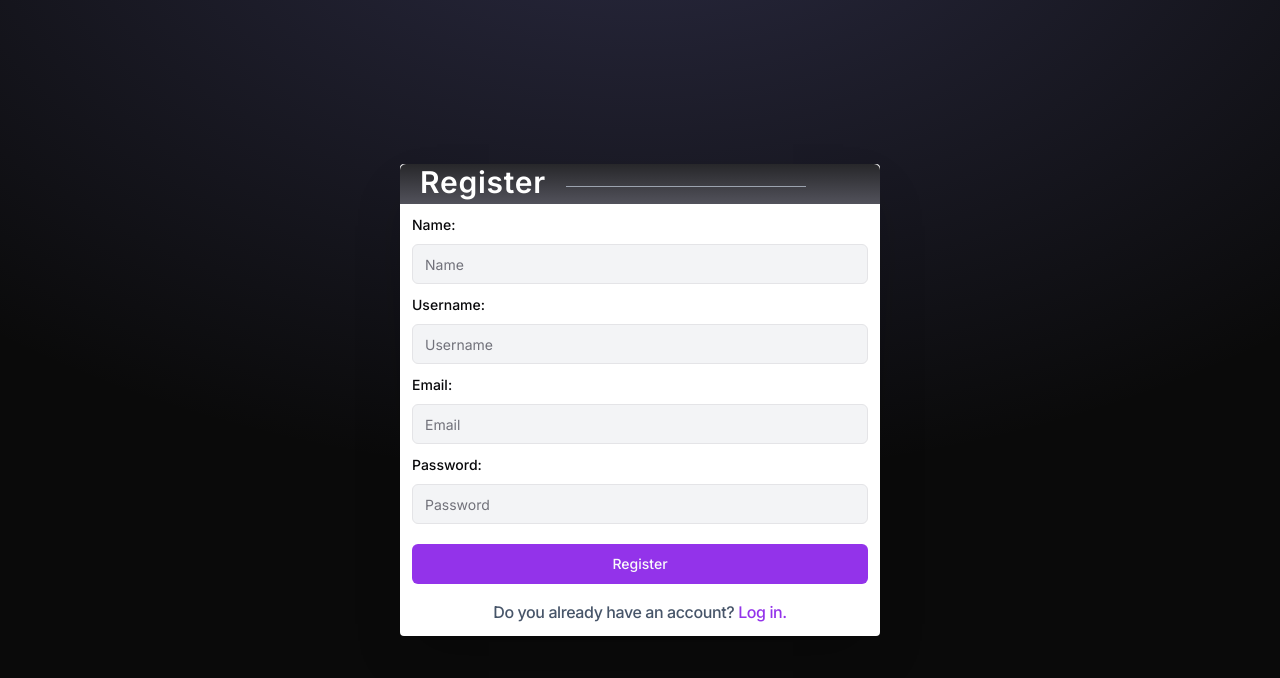
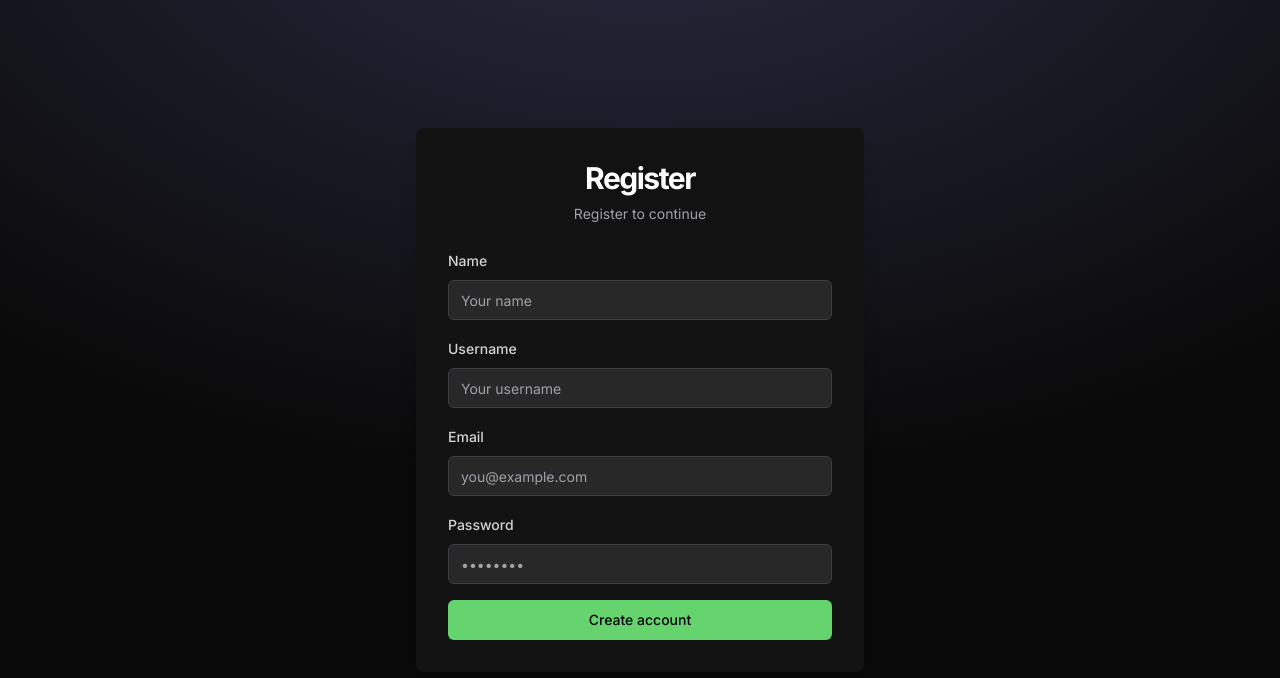
Before and after one commit to x1vaan/Contacts-App-Next, a Next.js app: page /register in a window 1280 px wide. Shown: the top 678 px of the page. Built offline with nearby package versions, Linux system fonts and the light colour scheme; no server answers.

Commit message:
change auth UI

```diff
--- a/app/(auth)/layout.tsx
+++ b/app/(auth)/layout.tsx
@@ -3,9 +3,7 @@ import { ReactNode } from "react";
 export default function AuthLayout({ children }: { children: ReactNode }) {
   return (
     <section className="w-full h-full justify-center items-center flex absolute">
-      <article className="w-[85%] xl:w-[30rem] md:w-[30rem] sm:w-[30rem] h-auto bg-white shadow-2xl flex flex-col items-center rounded">
-        {children}
-      </article>
+      {children}
     </section>
   );
 }
--- a/app/(auth)/register/page.tsx
+++ b/app/(auth)/register/page.tsx
@@ -1,13 +1,5 @@
 import RegisterForm from "@/app/_components/form/RegisterForm";
 
 export default function Register() {
-  return (
-    <>
-      <div className="w-full bg-gradient-to-b from-zinc-800 to-zinc-600 rounded-t-md flex justify-start items-center h-[10%]">
-        <h1 className="text-3xl ml-5 mb-1 tracking-wide text-white font-semibold">Register</h1>
-        <span className="block w-[50%] border-b border-gray-400 ml-5 mt-1"></span>
-      </div>
-      <RegisterForm />
-    </>
-  );
+  return <RegisterForm />;
 }
--- a/app/_components/form/LoginForm.tsx
+++ b/app/_components/form/LoginForm.tsx
@@ -13,25 +13,23 @@ import { zodResolver } from "@hookform/resolvers/zod";
 import { useForm } from "react-hook-form";
 import Link from "next/link";
 import * as z from "zod";
-// import { useMutation } from "@tanstack/react-query";
 import { toast } from "sonner";
 import { useRouter } from "next/navigation";
-// import { login } from "@/app/_actions/ContactsActions";
 import { signIn } from "next-auth/react";
 import { useState } from "react";
 import { Loader2 } from "lucide-react";
 
 const formSchema = z.object({
-  email: z.string().email({ message: "Email must be a validate email." }),
+  email: z.string().email({ message: "El email debe ser válido." }),
   password: z
     .string()
-    .min(4, { message: "Password must be at least 4 characters." })
-    .max(20, { message: "Password must not be over 20 characters." }),
+    .min(4, { message: "La contraseña debe tener al menos 4 caracteres." })
+    .max(20, { message: "La contraseña no debe tener más de 20 caracteres." }),
 });
 
 export default function LoginForm() {
   const router = useRouter();
-  const [pending, setPending] = useState(false);
+  const [isLoading, setIsLoading] = useState(false);
   const form = useForm<z.infer<typeof formSchema>>({
     resolver: zodResolver(formSchema),
     defaultValues: {
@@ -40,59 +38,52 @@ export default function LoginForm() {
     },
   });
 
-  // const { mutate, isSuccess, isPending } = useMutation({
-  //   mutationFn: login,
-  //   onSuccess: (data: any) => {
-  //     if (data.statusCode === 401) return toast.error(data.message);
-  //     toast.success("User registered.");
-  //     router.push("/home");
-  //   },
-  //   onError: (data) => {
-  //     toast.error(data.message);
-  //   },
-  // });
-
   const submitLogin = async (values: z.infer<typeof formSchema>) => {
-    // mutate(values);
-
     try {
-      setPending(true);
+      setIsLoading(true);
       const result = await signIn("credentials", {
         email: values.email,
         password: values.password,
         redirect: false,
       });
       if (result?.status === 401) {
-        toast.error("Login failed, try again.");
-        setPending(false)
+        toast.error("Inicio de sesión fallido, intente de nuevo.");
       } else {
-        toast.success("User logged.");
-        router.push('/home')
+        toast.success("Usuario conectado.");
+        router.push("/home");
       }
-
     } catch (error: any) {
-      setPending(false);
       toast.error(error.message);
+    } finally {
+      setIsLoading(false);
     }
   };
 
   return (
+    <div className="relative h-full w-full sm:h-auto sm:max-w-md p-8 space-y-6 bg-[#121212] rounded-lg shadow-xl">
+      <div className="space-y-2 text-center">
+        <h1 className="text-3xl font-bold tracking-tighter text-white">
+          Login
+        </h1>
+        <p className="text-sm text-zinc-400">Login to continue</p>
+      </div>
       <Form {...form}>
-      <div className="w-[95%] h-full mt-2 flex flex-col justify-start items-center relative">
-        <form
-          onSubmit={form.handleSubmit(submitLogin)}
-          className="w-full flex flex-col items-center gap-2"
-        >
+        <form onSubmit={form.handleSubmit(submitLogin)} className="space-y-4">
           <FormField
             control={form.control}
             name="email"
             render={({ field }) => (
-              <FormItem className="w-full">
-                <FormLabel>Email:</FormLabel>
+              <FormItem>
+                <FormLabel className="text-zinc-300">Email</FormLabel>
                 <FormControl>
-                  <Input type="email" placeholder="Email" {...field} />
+                  <Input
+                    type="email"
+                    placeholder="youremail@example.com"
+                    {...field}
+                    className="bg-[#282828] border-zinc-700 text-white placeholder:text-zinc-400 focus:border-greenSpotify"
+                  />
                 </FormControl>
-                <FormMessage />
+                <FormMessage className="text-red-500" />
               </FormItem>
             )}
           />
@@ -100,33 +91,36 @@ export default function LoginForm() {
             control={form.control}
             name="password"
             render={({ field }) => (
-              <FormItem className="w-full mb-3">
-                <FormLabel>Password:</FormLabel>
+              <FormItem>
+                <FormLabel className="text-zinc-300">Password</FormLabel>
                 <FormControl>
-                  <Input type="password" placeholder="Password" {...field} />
+                  <Input
+                    type="password"
+                    placeholder="••••••••"
+                    {...field}
+                    className="bg-[#282828] border-zinc-700 text-white placeholder:text-zinc-400 focus:border-greenSpotify"
+                  />
                 </FormControl>
-                <FormMessage />
+                <FormMessage className="text-red-500" />
               </FormItem>
             )}
           />
-          <div className="flex flex-col w-full justify-center items-center mb-3 gap-4">
           <Button
-              className="bg-purple-600 w-[200px] transition ease-in delay-100 hover:bg-purple-500 hover:scale-95"
             type="submit"
-              disabled={pending}
+            disabled={isLoading}
+            className="w-full bg-greenSpotify text-black hover:bg-[#1ED760] focus:ring-2 focus:ring-[#1DB954] focus:ring-offset-2 focus:ring-offset-[#121212]"
           >
-              {pending ? <Loader2 className="mr-2 h-4 w-4 animate-spin" /> : ""}
-              Login
+            {isLoading ? <Loader2 className="mr-2 h-4 w-4 animate-spin" /> : ""}
+            {isLoading ? "Loading..." : "Login"}
           </Button>
-            <p className="text-base font-medium tracking-tight text-slate-600 text-center">
-              If you do not have an account,{" "}
-              <Link href="/register" className="text-purple-600">
+        </form>
+      </Form>
+      <p className="text-sm text-zinc-400 text-center">
+        Don't have an account?{" "}
+        <Link href="/register" className="text-greenSpotify hover:underline">
           Register.
         </Link>
       </p>
     </div>
-        </form>
-      </div>
-    </Form>
   );
 }
--- a/app/_components/form/RegisterForm.tsx
+++ b/app/_components/form/RegisterForm.tsx
@@ -16,7 +16,8 @@ import * as z from "zod";
 import { register } from "@/app/_actions/ContactsActions";
 import { toast } from "sonner";
 import { useRouter } from "next/navigation";
-import { useSession } from "next-auth/react";
+import { useState } from "react";
+import { Loader2 } from "lucide-react";
 
 const formSchema = z.object({
   name: z
@@ -36,7 +37,7 @@ const formSchema = z.object({
 
 export default function RegisterForm() {
   const router = useRouter();
-  const session = useSession();
+  const [isLoading, setIsLoading] = useState<boolean>(false);
   const form = useForm<z.infer<typeof formSchema>>({
     resolver: zodResolver(formSchema),
     defaultValues: {
@@ -49,12 +50,10 @@ export default function RegisterForm() {
 
   const submitRegister = async (values: z.infer<typeof formSchema>) => {
     try {
-      console.log(values)
+      console.log(values);
       register(values).then((res) => {
         if (res?.status === 401 || res?.status === 400) {
-          toast.error(
-            "An error ocurred creating the User, please try again."
-          );
+          toast.error("An error ocurred creating the User, please try again.");
         } else {
           toast.success("The user have been registered succesfully.");
           router.push("/login");
@@ -66,22 +65,32 @@ export default function RegisterForm() {
   };
 
   return (
-    <Form {...form}>
-      <div className="w-[95%] h-full mt-2 flex flex-col justify-start items-center relative">
+    <div className="relative h-full w-full sm:h-auto sm:max-w-md p-8 space-y-6 bg-[#121212] rounded-lg shadow-xl">
+      <div className="space-y-2 text-center">
+        <h1 className="text-3xl font-bold tracking-tighter text-white">
+          Register
+        </h1>
+        <p className="text-sm text-zinc-400">Register to continue</p>
+      </div>
+      <Form {...form}>
         <form
           onSubmit={form.handleSubmit(submitRegister)}
-          className="w-full flex flex-col items-center gap-2"
+          className="space-y-4"
         >
           <FormField
             control={form.control}
             name="name"
             render={({ field }) => (
-              <FormItem className="w-full">
-                <FormLabel>Name:</FormLabel>
+              <FormItem>
+                <FormLabel className="text-zinc-300">Name</FormLabel>
                 <FormControl>
-                  <Input type="text" placeholder="Name" {...field} />
+                  <Input
+                    placeholder="Your name"
+                    {...field}
+                    className="bg-[#282828] border-zinc-700 text-white placeholder:text-zinc-400 focus:border-greenSpotify"
+                  />
                 </FormControl>
-                <FormMessage />
+                <FormMessage className="text-red-500" />
               </FormItem>
             )}
           />
@@ -89,12 +98,16 @@ export default function RegisterForm() {
             control={form.control}
             name="username"
             render={({ field }) => (
-              <FormItem className="w-full">
-                <FormLabel>Username:</FormLabel>
+              <FormItem>
+                <FormLabel className="text-zinc-300">Username</FormLabel>
                 <FormControl>
-                  <Input type="text" placeholder="Username" {...field} />
+                  <Input
+                    placeholder="Your username"
+                    {...field}
+                    className="bg-[#282828] border-zinc-700 text-white placeholder:text-zinc-400 focus:border-greenSpotify"
+                  />
                 </FormControl>
-                <FormMessage />
+                <FormMessage className="text-red-500" />
               </FormItem>
             )}
           />
@@ -102,12 +115,16 @@ export default function RegisterForm() {
             control={form.control}
             name="email"
             render={({ field }) => (
-              <FormItem className="w-full">
-                <FormLabel>Email:</FormLabel>
+              <FormItem>
+                <FormLabel className="text-zinc-300">Email</FormLabel>
                 <FormControl>
-                  <Input type="email" placeholder="Email" {...field} />
+                  <Input
+                    placeholder="you@example.com"
+                    {...field}
+                    className="bg-[#282828] border-zinc-700 text-white placeholder:text-zinc-400 focus:border-greenSpotify"
+                  />
                 </FormControl>
-                <FormMessage />
+                <FormMessage className="text-red-500" />
               </FormItem>
             )}
           />
@@ -115,31 +132,53 @@ export default function RegisterForm() {
             control={form.control}
             name="password"
             render={({ field }) => (
-              <FormItem className="w-full mb-3">
-                <FormLabel>Password:</FormLabel>
+              <FormItem>
+                <FormLabel className="text-zinc-300">Password</FormLabel>
                 <FormControl>
-                  <Input type="password" placeholder="Password" {...field} />
+                  <Input
+                    type="password"
+                    placeholder="••••••••"
+                    {...field}
+                    className="bg-[#282828] border-zinc-700 text-white placeholder:text-zinc-400 focus:border-greenSpotify"
+                  />
                 </FormControl>
-                <FormMessage />
+                <FormMessage className="text-red-500" />
               </FormItem>
             )}
           />
-          <div className="flex flex-col w-full justify-center items-center mb-3 gap-4">
-            <Button
-              className="bg-purple-600 w-full transition ease-in delay-100 hover:bg-purple-500 hover:scale-95"
-              type="submit"
-            >
-              Register
-            </Button>
-            <p className="text-base font-medium tracking-tight text-slate-600 text-center">
-              Do you already have an account?{" "}
-              <Link href="/login" className="text-purple-600">
-                Log in.
-              </Link>
-            </p>
-          </div>
+          {/* <FormField
+            control={form.control}
+            name="terms"
+            render={({ field }) => (
+              <FormItem className="flex flex-row items-start space-x-3 space-y-0">
+                <FormControl>
+                  <Checkbox
+                    checked={field.value}
+                    onCheckedChange={field.onChange}
+                    className="border-zinc-700 data-[state=checked]:bg-[#1DB954] data-[state=checked]:border-[#1DB954]"
+                  />
+                </FormControl>
+                <div className="space-y-1 leading-none">
+                  <FormLabel className="text-sm font-medium text-zinc-300">
+                    Accept terms and conditions
+                  </FormLabel>
+                  <FormDescription className="text-xs text-zinc-400">
+                    You agree to our Terms of Service and Privacy Policy.
+                  </FormDescription>
+                </div>
+              </FormItem>
+            )}
+          /> */}
+          <Button
+            type="submit"
+            disabled={isLoading}
+            className="w-full bg-greenSpotify text-black hover:bg-[#1ED760] focus:ring-2 focus:ring-[#1DB954] focus:ring-offset-2 focus:ring-offset-[#121212]"
+          >
+            {isLoading ? <Loader2 className="mr-2 h-4 w-4 animate-spin" /> : ""}
+            {isLoading ? "Creating account..." : "Create account"}
+          </Button>
         </form>
-      </div>
-    </Form>
+      </Form>
+    </div>
   );
 }
```
Also changed, not shown: app/(auth)/login/page.tsx (+1 -9 lines). Lines whose indentation alone changed are shown as unchanged.
